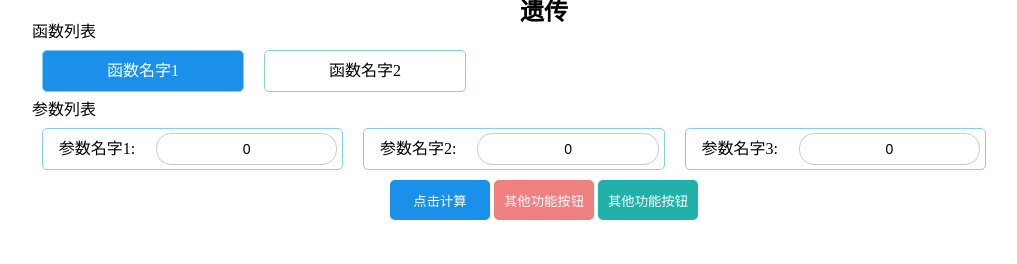
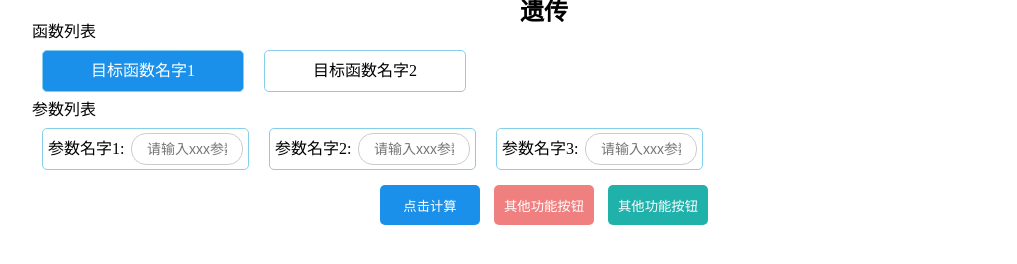
Before and after one commit to crossskyLi/geneticAlgorithm_javascript, a plain HTML site: page index.html in a window 1280 px wide. Shown: the whole page, without its empty margins (96-1113 px from the left). Drawn offline with nearby package versions, Linux system fonts and the light colour scheme.

Commit message:
简单布局

```diff
--- a/css/style.css
+++ b/css/style.css
@@ -112,8 +112,12 @@ ul li {
     background: #1a90eb;
     color: #fff;
 }
+.param-list ul li{
+    text-align: left;
+    padding: 0 0 0 5px;
+}
 .param-list ul li input {
-    width: 50%;
+    width: 80px;
     height: 30px;
     border-radius: 15px;
     line-height: 30px;
@@ -141,6 +145,7 @@ ul li {
     height: 40px;
     color: #fff;
     background: #1a90eb;
+    margin: 5px;
 }
 button.pink {
     background: lightcoral;
--- a/index.html
+++ b/index.html
@@ -18,7 +18,11 @@
         <div class="param-list">
             <h3>参数列表</h3>
             <ul class="clearfix">
-                <li v-for="item in paramList">{{item.name}}:<input type="text" v-model="item.value"></li>
+                <li v-for="item in paramList">{{item.name}}:
+                    <input type="text"
+                           v-model="item.value"
+                        placeholder="请输入xxx参数">
+                </li>
             </ul>
         </div>
         <div class="btn-list">
--- a/js/index.js
+++ b/js/index.js
@@ -3,14 +3,23 @@ var app = new Vue({
     data: {
         methodList: [
             {
-                name: '函数名字1',
+                name: '目标函数名字1',
                 isActive: true,
-                method: function () {
-                    return 1
+                method: function (arr) {
+                    var firstXResult = 0;
+                    var secondXResult = 0;
+                    arr.forEach(function (item, index) {
+                        if(index === 1 ){
+                            firstXResult = -5 * Math.sin(item);
+                            return;
+                        }
+                        firstXResult = firstXResult * Math.sin(item);
+                        console.log(firstXResult)
+                    })
                 }
             },
             {
-                name: '函数名字2',
+                name: '目标函数名字2',
                 isActive: false,
                 method: function () {
                     return 2
@@ -18,11 +27,14 @@ var app = new Vue({
             }
         ],
         activeMethod: {},
-        paramList :[
-            {name:'参数名字1',value:0},
-            {name:'参数名字2',value:0},
-            {name:'参数名字3',value:0}
+        paramList: [
+            {name: '参数名字1', value: ''},
+            {name: '参数名字2', value: ''},
+            {name: '参数名字3', value: ''}
         ]
+    },
+    mounted:function () {
+
     },
     methods: {
         getActiveMethod: function (item) {
@@ -32,7 +44,7 @@ var app = new Vue({
             });
             item.isActive = true;
         },
-        calculate:function () {
+        calculate: function () {
             alert('开始计算')
         }
     }
```
